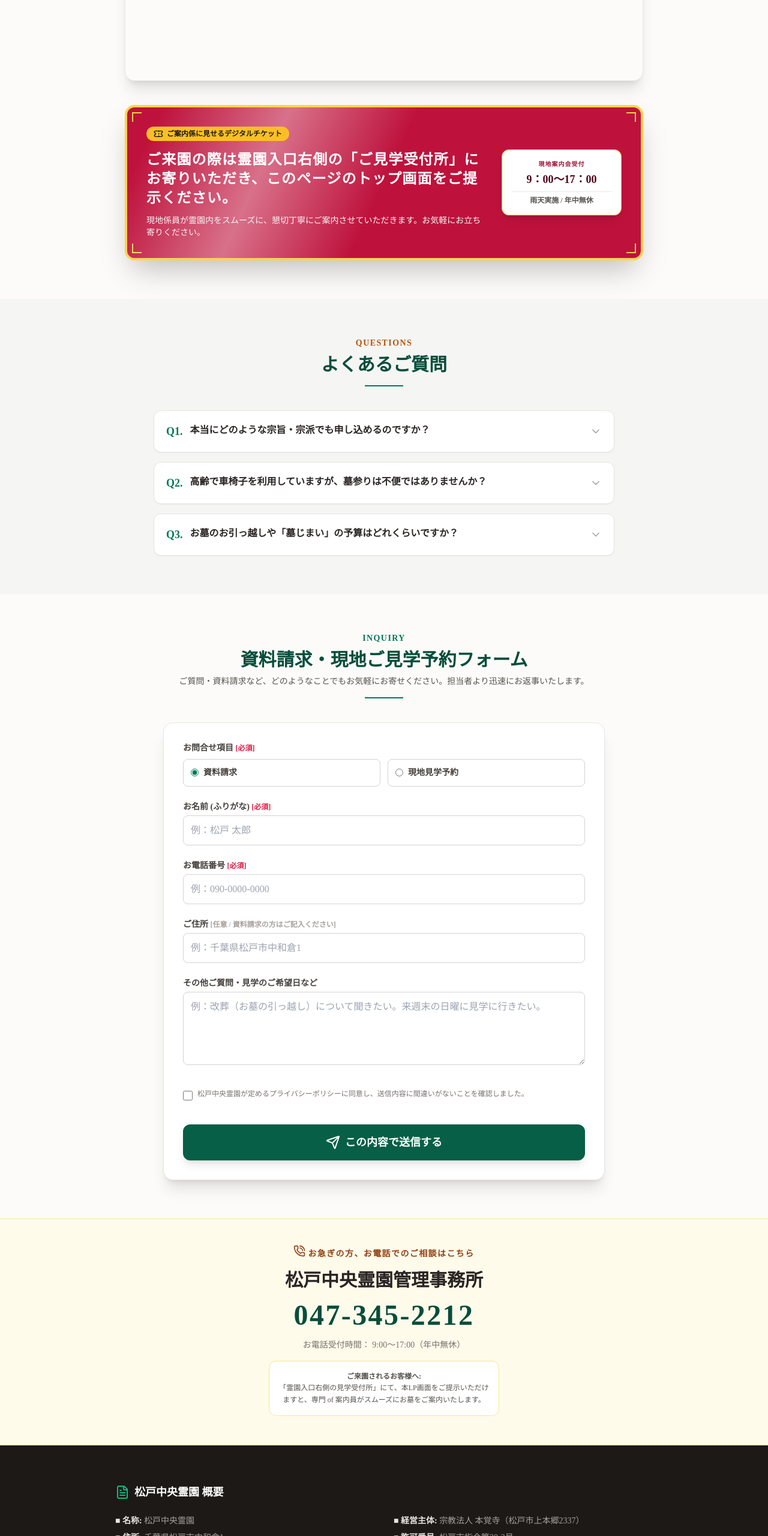
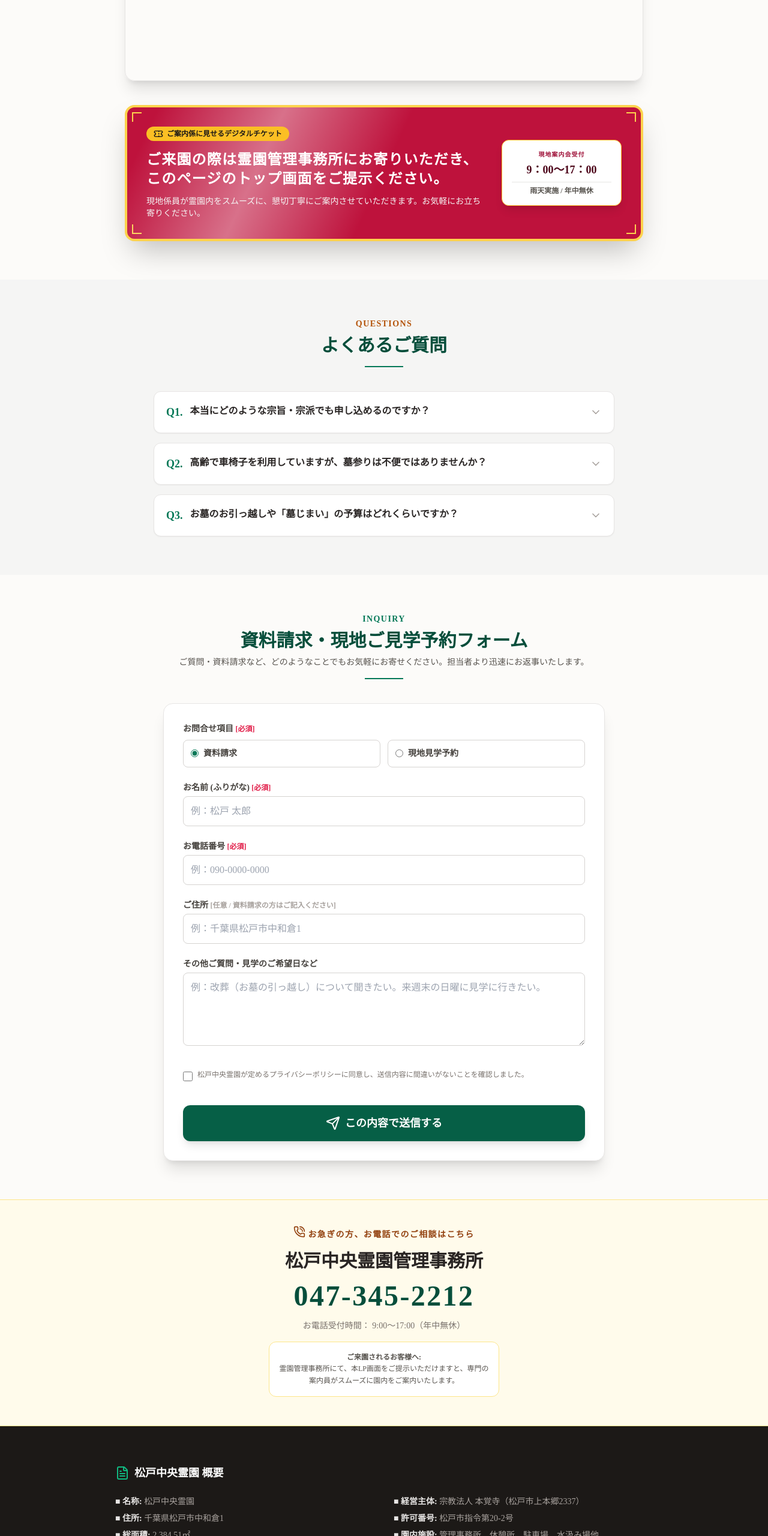
Before and after one commit to suzukiyyaka-byte/matsudotyuoreien, a plain HTML site: page index.html in a window 1280 px wide. Shown: the part 5777-8337 px from the top of the page at 60% size. Drawn offline with nearby package versions, Linux system fonts and the light colour scheme; grey boxes are pictures that could not be loaded; a web font is replaced by a local one.

Commit message:
Update index.html

```diff
--- a/index.html
+++ b/index.html
@@ -595,7 +595,7 @@
             <span>ご案内係に見せるデジタルチケット</span>
           </div>
           <h4 class="text-xl sm:text-2xl font-bold leading-relaxed tracking-wider">
-            ご来園の際は霊園入口右側の「ご見学受付所」にお寄りいただき、このページのトップ画面をご提示ください。
+            ご来園の際は霊園管理事務所にお寄りいただき、このページのトップ画面をご提示ください。
           </h4>
           <p class="text-xs sm:text-sm text-stone-100">
             現地係員が霊園内をスムーズに、懇切丁寧にご案内させていただきます。お気軽にお立ち寄りください。
@@ -769,7 +769,7 @@
       <p class="text-stone-500 text-xs sm:text-sm">お電話受付時間： 9:00〜17:00（年中無休）</p>
       <div class="p-4 bg-white rounded-xl border border-amber-200 max-w-sm mx-auto text-xs text-stone-600 leading-relaxed">
         <strong>ご来園されるお客様へ:</strong><br>
-        「霊園入口右側の見学受付所」にて、本LP画面をご提示いただけますと、専門 of 案内員がスムーズにお墓をご案内いたします。
+        霊園管理事務所にて、本LP画面をご提示いただけますと、専門の案内員がスムーズに園内をご案内いたします。
       </div>
     </div>
   </section>
```
